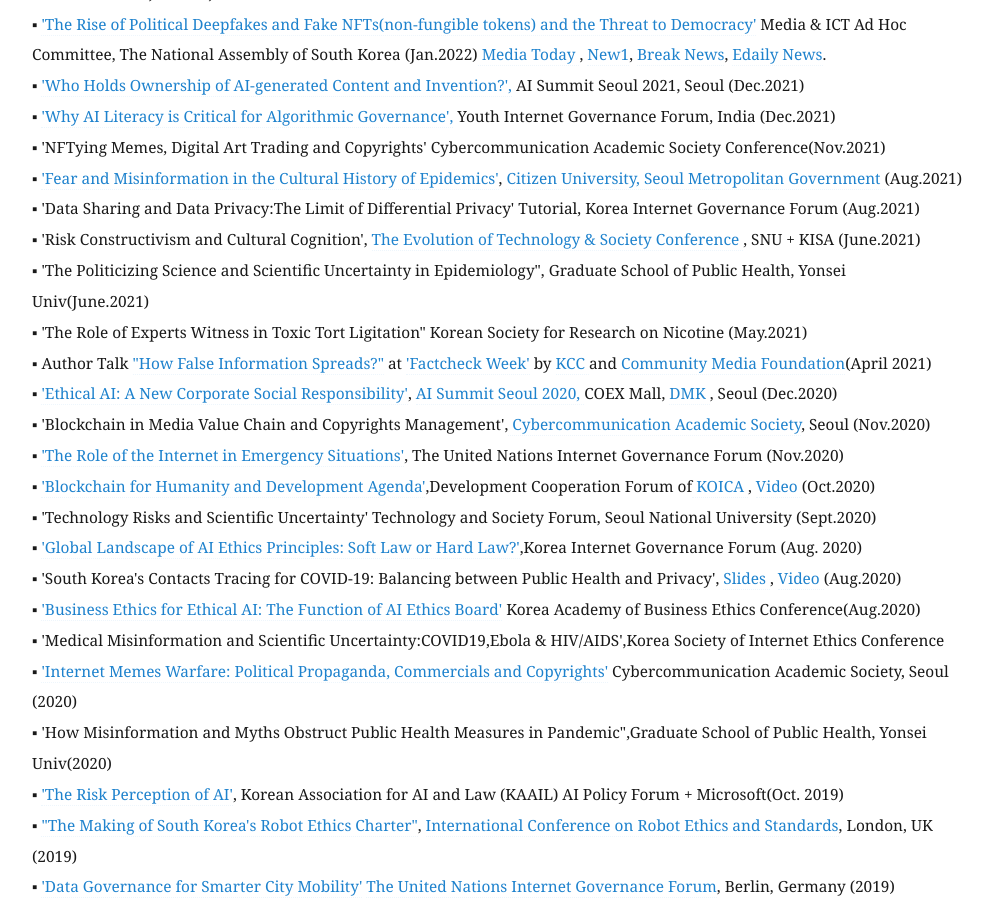
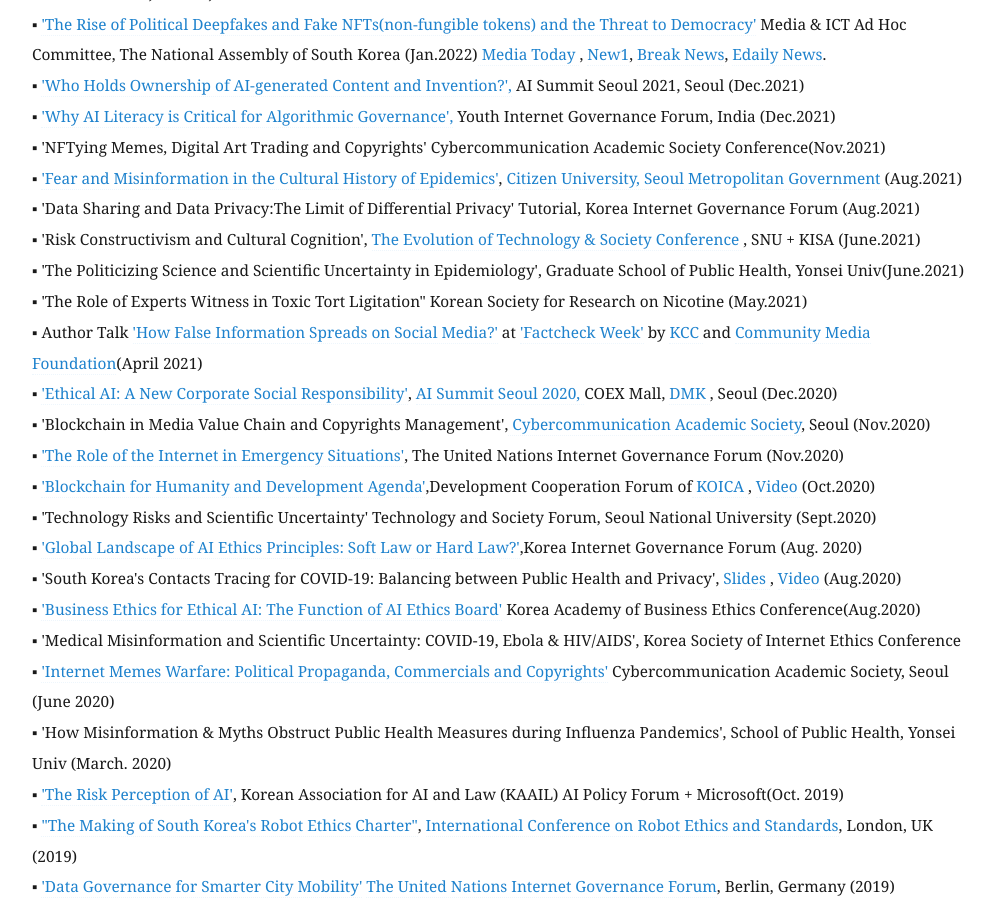
Before and after one commit to eunchangchoi/eunchangchoi.github.io, a Jekyll site: the page built from index.md, in a window 1280 px wide and 900 px high, scrolled down 3499 px. Shown: the whole window, without its empty margins (68-1063 px from the left). Built offline with Jekyll 4.4.1, drawn with Linux system fonts in a browser that asks for light colours.

Commit message:
Update index.md

```diff
--- a/index.md
+++ b/index.md
@@ -78,9 +78,9 @@
 ▪ <a href="https://www.asiae.co.kr/article/2021081610112312900">'Fear and Misinformation in the Cultural History of Epidemics'</a>, <a href="https://opengov.seoul.go.kr/mediahub/20417385"> Citizen University, Seoul Metropolitan Government </a> (Aug.2021) <br>
 ▪ 'Data Sharing and Data Privacy:The Limit of Differential Privacy' Tutorial, Korea Internet Governance Forum (Aug.2021) <br>
 ▪ 'Risk Constructivism and Cultural Cognition', <a href="http://cis.snu.ac.kr/sub2/2_2_6_2.php?mode=view&number=1509&b_name=meet1_2">The Evolution of Technology & Society Conference </a>, SNU + KISA (June.2021)<br>
-▪ 'The Politicizing Science and Scientific Uncertainty in Epidemiology", Graduate School of Public Health, Yonsei Univ(June.2021)<br>
+▪ 'The Politicizing Science and Scientific Uncertainty in Epidemiology', Graduate School of Public Health, Yonsei Univ(June.2021)<br>
 ▪ 'The Role of Experts Witness in Toxic Tort Ligitation" Korean Society for Research on Nicotine (May.2021)<br>
-▪  Author Talk <a href="https://youtu.be/mRsfLzJmdj8?t=15"> "How False Information Spreads?"</a> at <a href="http://factcheckweek.com/html/02/01.php">'Factcheck Week'</a> by <a href="https://kcc.go.kr/user/ehpMain.do"> KCC </a> and <a href="https://kcmf.or.kr/cms/"> Community Media Foundation</a>(April 2021) <br>
+▪  Author Talk <a href="https://youtu.be/mRsfLzJmdj8?t=15">'How False Information Spreads on Social Media?'</a> at <a href="http://factcheckweek.com/html/02/01.php">'Factcheck Week'</a> by <a href="https://kcc.go.kr/user/ehpMain.do"> KCC </a> and <a href="https://kcmf.or.kr/cms/"> Community Media Foundation</a>(April 2021) <br>
 ▪  <a href="https://aisummit.co.kr/ais2020_eun-chang-choi/?lang=en">'Ethical AI: A New Corporate Social Responsibility'</a>, <a href="https://aisummit.co.kr/?lang=en"> AI Summit Seoul 2020, </a> COEX Mall, <a href="https://www.digitalmarketingkorea.co.kr"> DMK </a>, Seoul (Dec.2020)<br>
 ▪ 'Blockchain in Media Value Chain and Copyrights Management',<a href="http://www.cybercom.or.kr/?m=bbs&bid=notice_&uid=1134"> Cybercommunication Academic Society</a>, Seoul (Nov.2020)<br>
 ▪  <a href="https://www.intgovforum.org/multilingual/content/igf-2020-main-session-nris-role-of-the-internet-in-emergency-situations">'The Role of the Internet in Emergency Situations'</a>, The United Nations Internet Governance Forum (Nov.2020) <br>
@@ -89,9 +89,9 @@
 ▪  <a href="http://www.igf.or.kr/2554">'Global Landscape of AI Ethics Principles: Soft Law or Hard Law?'</a>,Korea Internet Governance Forum (Aug. 2020) <br>
 ▪  'South Korea's Contacts Tracing for COVID-19: Balancing between Public Health and Privacy', <a href="https://www.slideshare.net/secret/vlJ18LSZxcB11J"> Slides </a>, <a href="https://youtu.be/4UZlkRLKGes"> Video </a>(Aug.2020) <br>
 ▪  <a href="http://kaobe.or.kr/home/page/?pid=conference22">'Business Ethics for Ethical AI: The Function of AI Ethics Board'</a> Korea Academy of Business Ethics Conference(Aug.2020) <br>
-▪  'Medical Misinformation and Scientific Uncertainty:COVID19,Ebola & HIV/AIDS',Korea Society of Internet Ethics Conference<br>
-▪  <a href="https://www.slideshare.net/EunChangChoi/internet-meme-warfare-political-propaganda-commercial-ads-copyright-lawsuits"> 'Internet Memes Warfare: Political Propaganda, Commercials and Copyrights'</a> Cybercommunication Academic Society, Seoul (2020)<br>
-▪  'How Misinformation and Myths Obstruct Public Health Measures in Pandemic",Graduate School of Public Health, Yonsei Univ(2020)<br>
+▪  'Medical Misinformation and Scientific Uncertainty: COVID-19, Ebola & HIV/AIDS', Korea Society of Internet Ethics Conference<br>
+▪  <a href="https://www.slideshare.net/EunChangChoi/internet-meme-warfare-political-propaganda-commercial-ads-copyright-lawsuits"> 'Internet Memes Warfare: Political Propaganda, Commercials and Copyrights'</a> Cybercommunication Academic Society, Seoul (June 2020)<br>
+▪  'How Misinformation & Myths Obstruct Public Health Measures during Influenza Pandemics', School of Public Health, Yonsei Univ (March. 2020)<br>
 ▪ <a href="https://bit.ly/36qHFoj">'The Risk Perception of AI'</a>, Korean Association for AI and Law (KAAIL) AI Policy Forum + Microsoft(Oct. 2019) <br>
 ▪ <a href="https://clawar.org/wp-content/uploads/2019/11/ICRES2019_p64_paper_4.pdf">"The Making of South Korea's Robot Ethics Charter"</a>, <a href="https://www.icres2019.org/"> International Conference on Robot Ethics and Standards</a>, London, UK (2019)<br>
 ▪   <a href= "https://www.intgovforum.org/multilingual/content/igf-2019-ws-182-data-governance-for-smarter-city-mobility">'Data Governance for Smarter City Mobility'</a>  <a href= "https://www.igf2019.berlin/IGF/Navigation/EN/Home/home.html"> The United Nations Internet Governance Forum</a>, Berlin, Germany (2019)<br>
```
